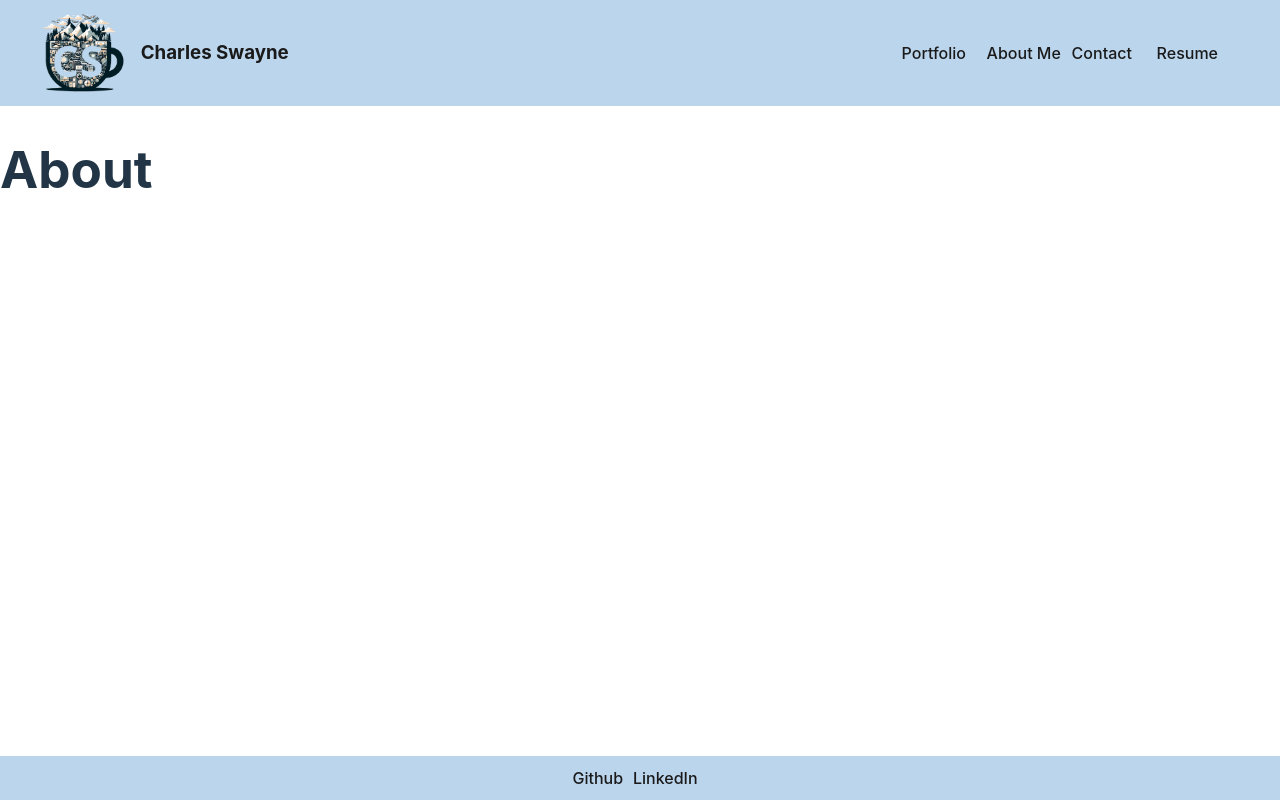
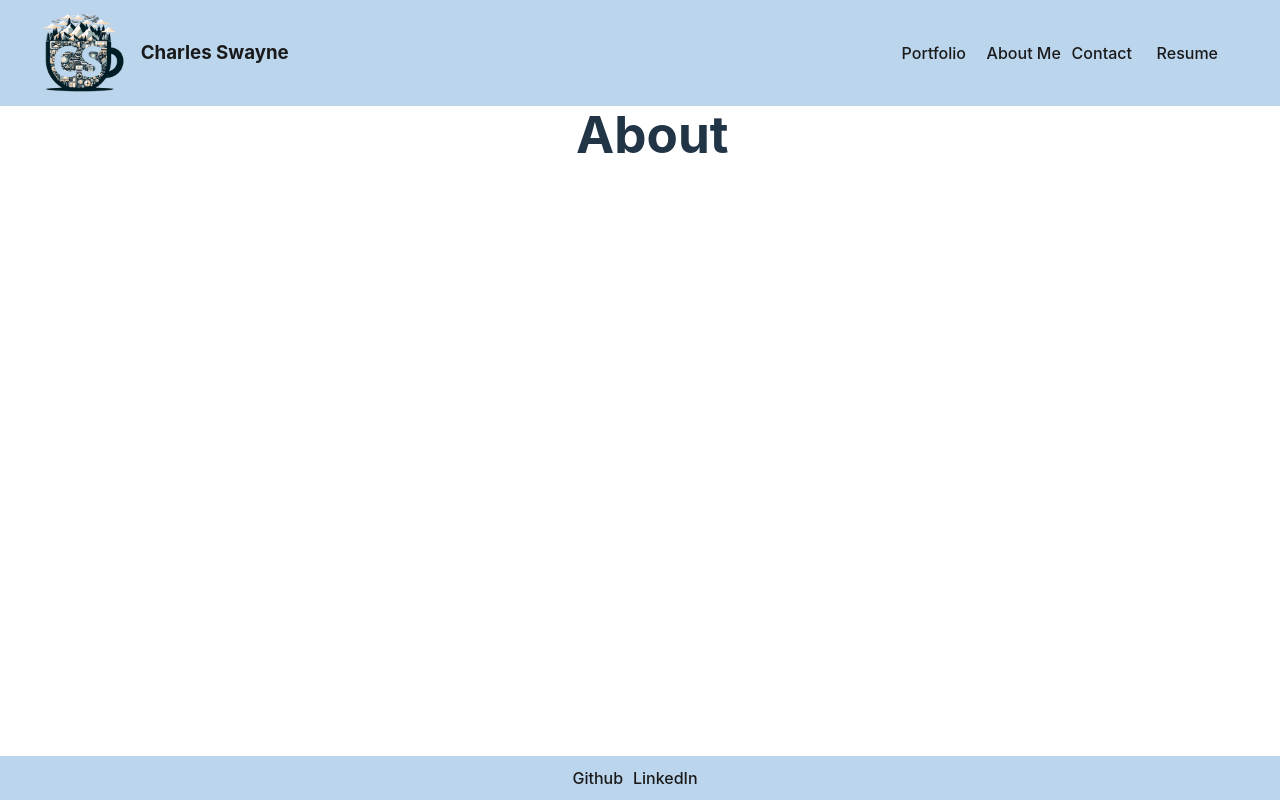
Before and after one commit to cjswayne/new_professional_portfolio, a React (Vite) app: page /about in a window 1280 px wide. Built offline with nearby package versions, Linux system fonts and the light colour scheme.

Commit message:
finished file structure

```diff
--- a/src/index.scss
+++ b/src/index.scss
@@ -94,6 +94,10 @@ nav > a {
   }
 }
 
+.mA{
+  margin:auto;
+}
+
 .logoName{
   width:fit-content;
 }
--- a/src/pages/About.jsx
+++ b/src/pages/About.jsx
@@ -1,7 +1,7 @@
 function About() {
     return (
         <>
-            <h1>About</h1>
+            <h1 className="w-10 mA">About</h1>
         </>
     )
 }
```
